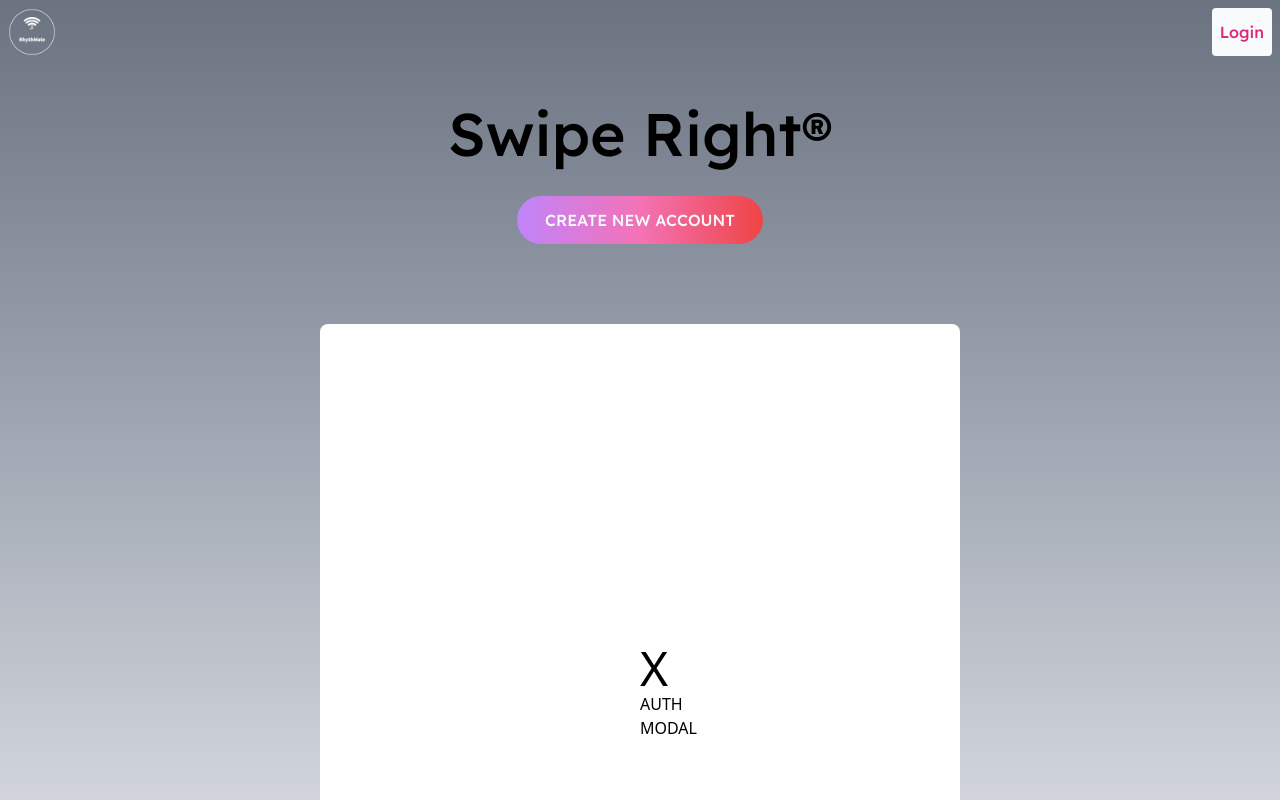
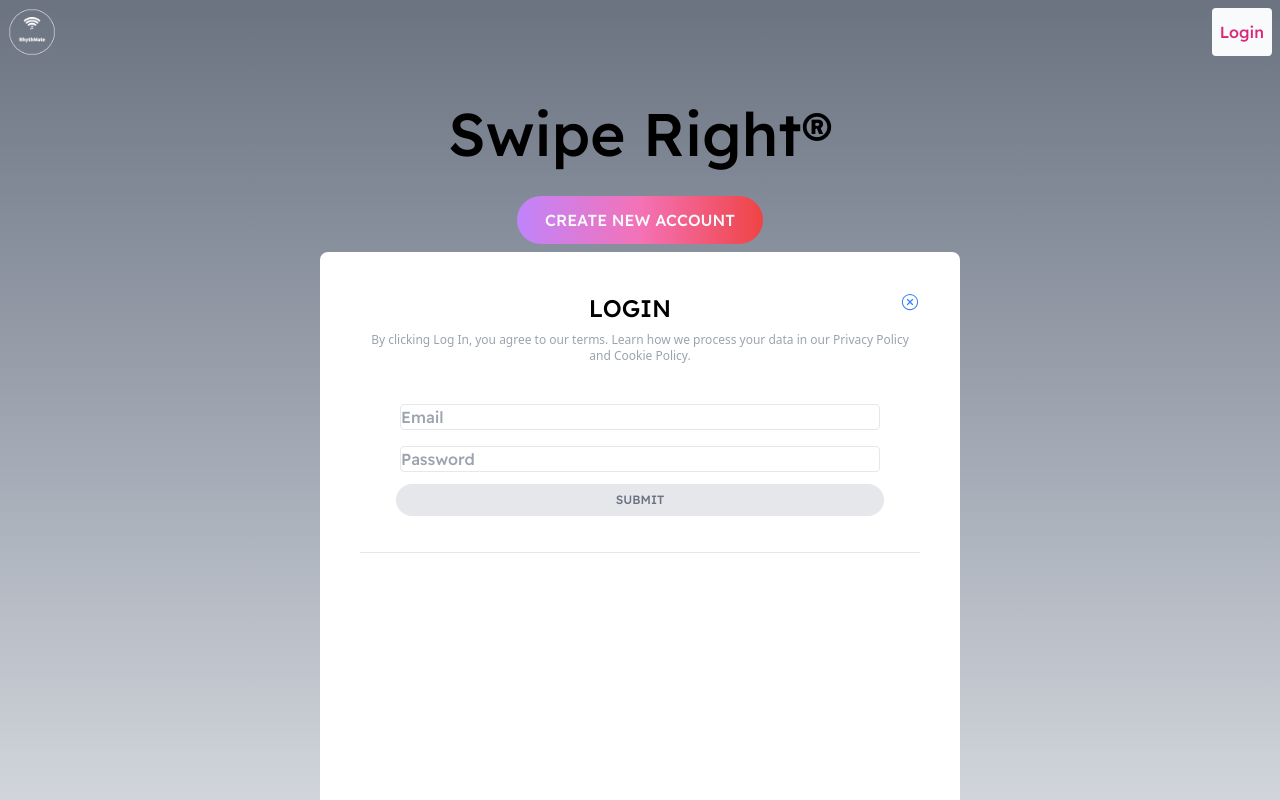
Before and after one commit to rajatsharda23/RhythMate, a React (Create React App) app in the folder rhythmate/: page / in a window 1280 px wide. Both pictures are taken after a click on the button "Login". Built offline with nearby package versions, Linux system fonts and the light colour scheme; the HTML template or start-up script is replaced by a standard one.

Commit message:
Added form

```diff
--- a/rhythmate/package.json
+++ b/rhythmate/package.json
@@ -3,11 +3,13 @@
   "version": "0.1.0",
   "private": true,
   "dependencies": {
+    "@coreui/react": "^4.11.1",
     "@testing-library/jest-dom": "^5.17.0",
     "@testing-library/react": "^13.4.0",
     "@testing-library/user-event": "^13.5.0",
     "react": "^18.2.0",
     "react-dom": "^18.2.0",
+    "react-icons": "^5.0.1",
     "react-router-dom": "^6.22.0",
     "react-scripts": "5.0.1",
     "web-vitals": "^2.1.4"
--- a/rhythmate/src/components/AuthModal.js
+++ b/rhythmate/src/components/AuthModal.js
@@ -1,17 +1,68 @@
-const AuthModal = ({setShowModal}) => {
+import { useState } from "react";
+import { IoIosCloseCircleOutline } from "react-icons/io";
 
-    console.log('AuthModal component rendered');
+
+const AuthModal = ({setShowModal, isSignup}) => {
+
+    const [email, setEmail] = useState(null)
+    const [password, setPassword] = useState(null)
+    const [confirmpassword, setConfirmPassword] = useState(null)
+    const [error, setError] = useState(null)
+
+    const handleSubmit = (e) => {
+        e.preventDefault()
+        try{
+            if(isSignup && password!==confirmpassword){
+                setError('Passwords need to match!')
+            }
+            console.log('Make post request to our database')
+        } catch(error){
+            console.log(error)
+        }
+    }
 
     const handleClick = () => {
         console.log('Clicked');
         setShowModal(false);
     }
+    console.log(email,password,confirmpassword);
 
     return (
-        <div className= "absolute w-20 left-0 right-0 top-175 mx-auto max-w-360 bg-white rounded-lg m-20 h-600 p-80">
-            <div className='text-5xl' onClick={handleClick}>X</div>
-            AUTH MODAL
-      </div>
+        <div className="absolute top-175 w-1/2 font-readex left-1/4 mx-auto max-w-360 bg-white rounded-lg p-10 m-2 min-h-screen ">
+            <div className='text-xl top-0 right-0 float-right text-blue-500' onClick={handleClick}><IoIosCloseCircleOutline /></div>
+            <h2 className="font-readex text-2xl">{isSignup? 'CREATE ACCOUNT' : 'LOGIN'}</h2>
+            <p className="font-sans text-gray-400 text-xs m-2">By clicking Log In, you agree to our terms. Learn how we process your data in our Privacy Policy and Cookie Policy.</p>
+
+            <form onSubmit={handleSubmit} className="flex flex-col m-8" >
+                <input className="border rounded m-2"
+                    type="email"
+                    id="email"
+                    name="email"
+                    placeholder="Email"
+                    required={true}
+                    onChange={(e) => setEmail(e.target.value)}
+                />
+                <input className="border rounded m-2"
+                    type="password"
+                    id="password"
+                    name="password"
+                    placeholder="Password"
+                    required={true}
+                    onChange={(e) => setPassword(e.target.value)}
+                />
+                {isSignup && <input className="border rounded m-2"
+                    type="password"
+                    id="confirm_password"
+                    name="confirm_password"
+                    placeholder="Confirm Password"
+                    required={true}
+                    onChange={(e) => setConfirmPassword(e.target.value)}
+                />}
+                <input type="submit" className="text-gray-500 text-xs uppercase p-2 m-1 bg-gray-200 rounded-full "/>
+                <p>{error}</p>
+            </form>
+            <hr/>
+        </div>
     )
   }
 
--- a/rhythmate/src/components/Nav.js
+++ b/rhythmate/src/components/Nav.js
@@ -1,11 +1,12 @@
 import whitelogo from '../images/RhythMate-logos_white.png'
 import colourlogo from '../images/RhythMate-logos.jpeg'
 
-const Nav = ({minimal, authToken, setShowModal, showModal}) => {
+const Nav = ({minimal, authToken, setShowModal, showModal, setisSignup}) => {
     console.log('Nav component rendered');
 
     const handleClick = () =>{
         setShowModal(true)
+        setisSignup(false)
     }
 
     return (
--- a/rhythmate/src/pages/Dashboard.js
+++ b/rhythmate/src/pages/Dashboard.js
@@ -1,7 +1,10 @@
 const Dashboard = () => {
     console.log('DashBoard component rendered');
     return (
+
       <div className="text-6xl">Dashboard</div>
+
+
     )
   }
 
--- a/rhythmate/src/pages/Home.js
+++ b/rhythmate/src/pages/Home.js
@@ -1,28 +1,32 @@
 import Nav from '../components/Nav'
 import AuthModal from '../components/AuthModal'
+import { CCloseButton } from '@coreui/react'
 import {useState} from 'react'
 
 const Home = () => {
 
     const [showModal, setShowModal] = useState(false)
+    const [isSignup, setisSignup] = useState(true)
 
     const authToken = false
 
     const handleClick = () => {
         setShowModal(true);
+        setisSignup(true)
     }
 
     return (
         <div className=' w-screen h-full fixed bg-gradient-to-b from-gray-500 via-gray-400 to-gray-300'>
-        <Nav minimal={false} authToken={authToken} setShowModal={setShowModal} showModal={showModal} />
+        <Nav minimal={false} authToken={authToken} setShowModal={setShowModal} showModal={showModal} setisSignup={setisSignup} />
             <div className= "m-0 p-2 text-center">
                 <h1 className='text-6xl font-readex p-8'>Swipe Right®</h1>
+                <CCloseButton className='bg-black' />
                 <button className='p-3 px-7 font-readex text-slate-50 bg-gradient-to-r from-purple-400 via-pink-400 to-red-500 hover:from-red-500 hover:via-pink-500 hover:to-purple-400 rounded-full focus:shadow-outline uppercase' onClick={handleClick}>
                     {authToken? 'Sign Out' : 'Create New Account'}
                 </button>
 
                 {showModal && (
-                    <AuthModal setShowModal={setShowModal}/>
+                    <AuthModal setShowModal={setShowModal} isSignup={isSignup}/>
                 )
                 }
 
```
Also changed, not shown: 1 other file (tests, documents, lock files or other folders).
